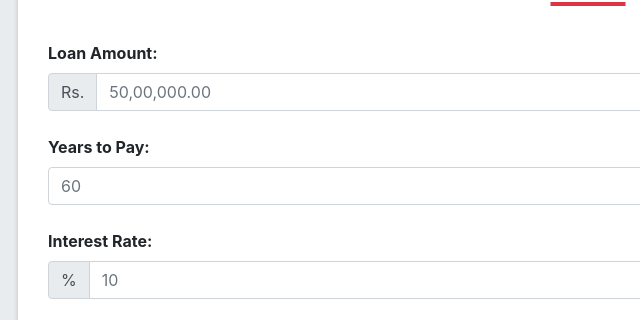
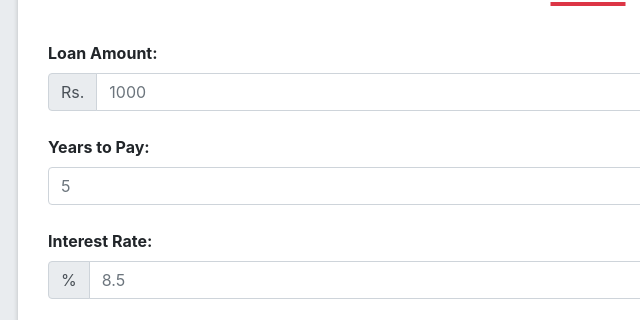
Before and after one commit to designernagesh/js-loan-calculator, a plain HTML site: page index.html in a window 1280 px wide. Shown: the part 285-605 px from the top of the page, 52-692 px from the left. Drawn offline with nearby package versions, Linux system fonts and the light colour scheme; a web font is replaced by a local one.

Commit message:
changed the look and feel

```diff
--- a/index.html
+++ b/index.html
@@ -31,14 +31,14 @@
                   <div class="input-group-prepend">
                     <span class="input-group-text">Rs.</span>
                   </div>
-                  <input type="text" class="form-control" id="loanAmount" placeholder="50,00,000.00">
+                  <input type="text" class="form-control" id="loanAmount" placeholder="1000">
                 </div>
                 <p class="loanAmountError">Enter the Loan Amount and amount should be minimum Rs.1,000.00</p>
             </div>
 
             <div class="col-md-12 mb-4">
               <label for="yearsPay"><strong>Years to Pay:</strong></label>
-              <input type="text" class="form-control" id="yearsPay" placeholder="60">
+              <input type="text" class="form-control" id="yearsPay" placeholder="5">
               <p class="yearsPayError">Enter the No. of EMI\'s to Pay and should be minimum 1 Year.</p>
             </div>
 
@@ -48,7 +48,7 @@
                   <div class="input-group-prepend">
                     <span class="input-group-text">%</span>
                   </div>
-                    <input type="text" class="form-control" id="interestRate" placeholder="10">
+                    <input type="text" class="form-control" id="interestRate" placeholder="8.5">
                 </div>
                 <p class="interestRateError">Enter the Rate of Interest and can not be less then 0.</p>
             </div>
```
